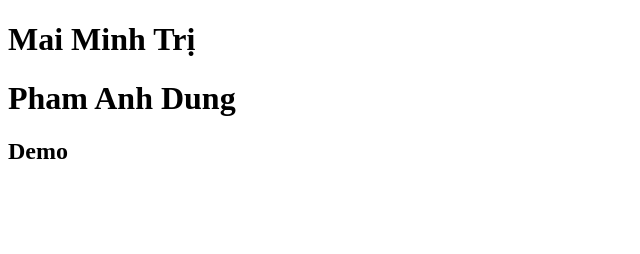
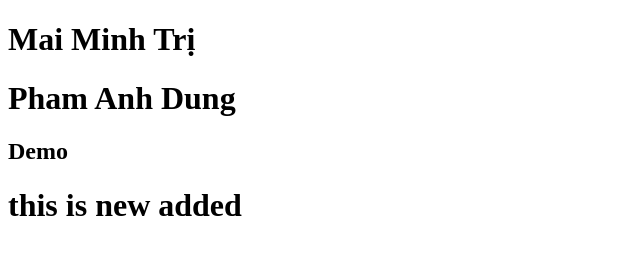
Before and after one commit to MinhTriMai/Demo-github, a plain HTML site: page index.html in a window 1280 px wide. Shown: the whole page, without its empty margins (0-640 px from the left). Drawn offline with Linux system fonts and the light colour scheme.

Commit message:
Update index.html
added <h1> this is new added <h1>

```diff
--- a/index.html
+++ b/index.html
@@ -9,5 +9,6 @@
 	<h1>Mai Minh Trị</h1>
 	<h1>Pham Anh Dung</h1>
 	<h2>Demo</h2>
+	<h1>this is new added</h1>
 </body>
 </html>
```
